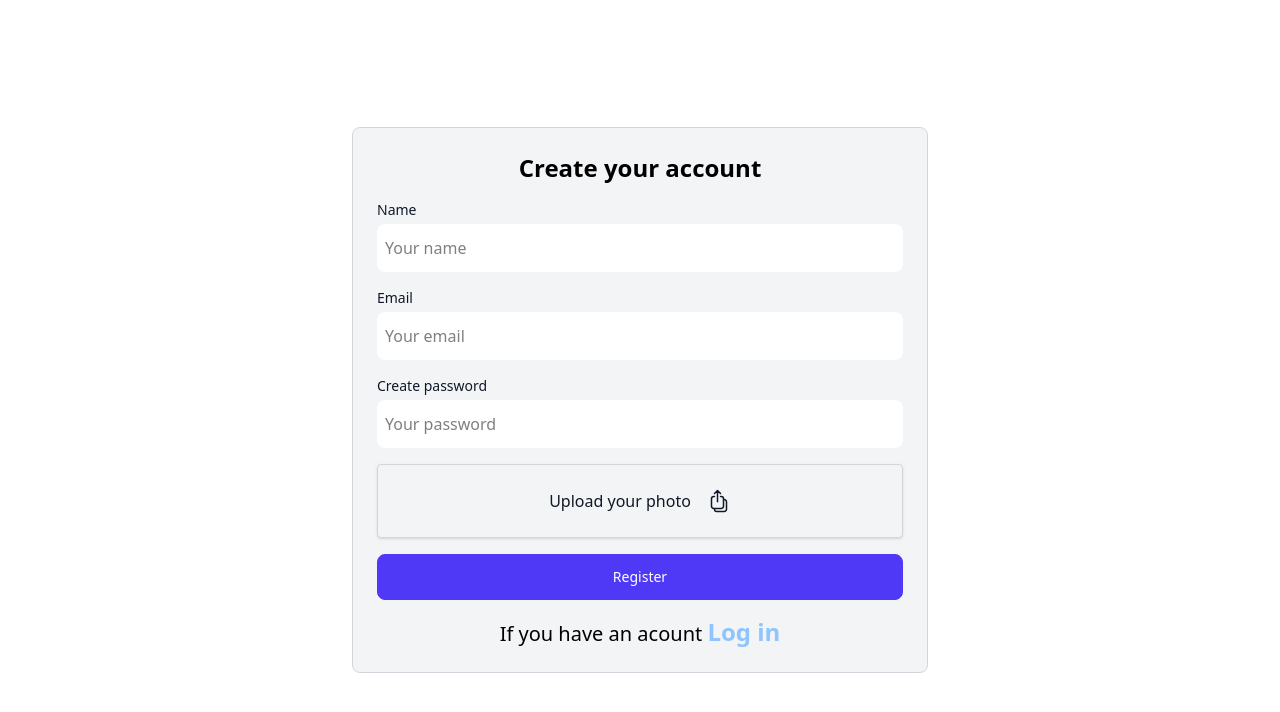
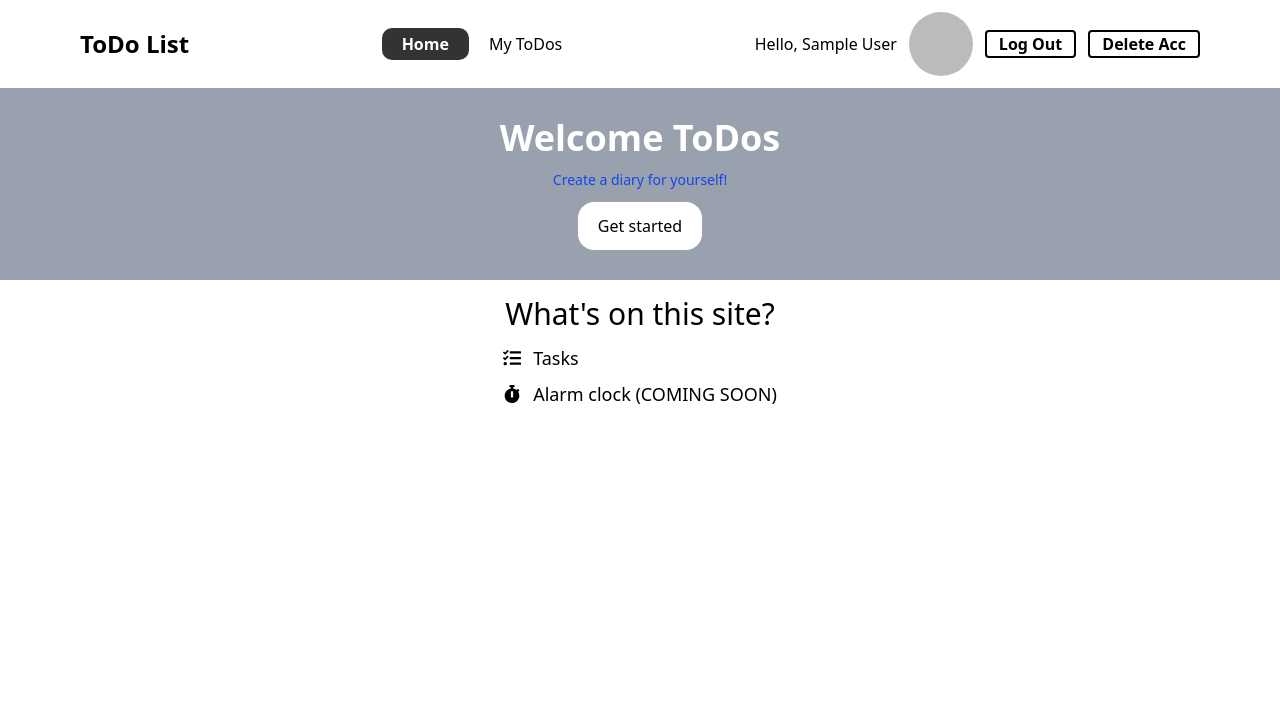
Before and after one commit to AbuBakrCodder/firebase2, a React (Vite) app: page / in a window 1280 px wide. Before the commit this address led to /register. Shown: the top 712 px of the page. Built offline with nearby package versions, Linux system fonts and the light colour scheme; no server answers; sample sign-in values are in the browser's storage.

Commit message:
big update

```diff
--- a/src/App.jsx
+++ b/src/App.jsx
@@ -5,15 +5,14 @@ import MyToDos from "./pages/MyToDos"
 import Login from "./pages/Login"
 import Register from "./pages/Register"
 import ProjectRoute from "./components/ProjectRoute"
-import { useState } from "react"
-
+import { useGlobalContext } from "./hooks/useGlobalContext.js"
 function App() {
-  const [user, setUser] = useState(false)
+  const {user} = useGlobalContext()
 
   const router = createBrowserRouter([{
     path: "/",
-    element: <ProjectRoute user={user} setUser={setUser}>
-      <Layout setUser={setUser}/>
+    element: <ProjectRoute user={user}>
+      <Layout/>
     </ProjectRoute>,
     children: [
       {
@@ -32,7 +31,7 @@ function App() {
   },
   {
     path: "/register",
-    element: user ? <Navigate to="/" /> : <Register setUser={setUser} />
+    element: user ? <Navigate to="/" /> : <Register />
   }
   ])
   return <RouterProvider router={router} />
--- a/src/components/Navbar.jsx
+++ b/src/components/Navbar.jsx
@@ -1,28 +1,67 @@
-import { NavLink, Link } from "react-router-dom"
+import { NavLink, Link, useNavigate } from "react-router-dom"
+import { useAuthState } from "../hooks/useAuthState"
+import { useAuth } from "../hooks/useAuth"
 
 function Navbar() {
-    let user = true
+    const { user, loading } = useAuthState()
+    const { logout, handleDelete } = useAuth()
+    const navigate = useNavigate()
+
+    const handleLogout = async () => {
+        await logout()
+        navigate("/login")
+    }
+
+    const deleteacc = async () => {
+        await handleDelete()
+        navigate("/register")
+    }
+
+    if (loading) {
+        return null // yoki spinner
+    }
+
     return (
         <header>
             <div className="flex justify-between items-center px-20 py-3">
                 <Link className="font-bold text-2xl" to="/">ToDo List</Link>
-                {
-                    user && (
+
+                {/* NAV LINKS */}
+                {user && (
                     <nav className="flex gap-5 items-center">
                         <NavLink className="text-center" to={"/"}>Home</NavLink>
                         <NavLink className="text-center" to={"/myToDos"}>My ToDos</NavLink>
                     </nav>
-                    )
-                }
-                {
-                    user && <div className="flex gap-3 items-center">
-                        <p>Hello, User Name</p>
-                        <img src="https://picsum.photos/400" className="w-16 rounded-full" alt="" />
-                        <button className="border-2 px-3 rounded hover:bg-amber-400 hover:border-amber-300 hover:text-white font-bold active:scale-75">Log Out</button>
+                )}
+
+                {/* USER INFO */}
+                {user && (
+                    <div className="flex gap-3 items-center">
+                        <p>Hello, {user.displayName}</p>
+
+                        <img
+                            src={user.photoURL || "https://picsum.photos/400"}
+                            className="w-16 rounded-full"
+                            alt="user avatar"
+                        />
+
+                        <button
+                            onClick={handleLogout}
+                            className="border-2 px-3 rounded hover:bg-amber-400 hover:border-amber-300 hover:text-white font-bold active:scale-75"
+                        >
+                            Log Out
+                        </button>
+                        <button
+                            onClick={()=>{deleteacc()}}
+                            className="border-2 px-3 rounded hover:bg-red-600 hover:text-white font-bold active:scale-75"
+                        >
+                            Delete Acc
+                        </button>
                     </div>
-                }
-                {
-                    !user && (
+                )}
+
+                {/* AUTH LINKS */}
+                {!user && (
                     <nav className="flex gap-5 items-center">
                         <NavLink className="text-center" to={"/login"}>Login</NavLink>
                         <NavLink className="text-center" to={"/register"}>Sign up</NavLink>
--- /dev/null
+++ b/src/context/GlobalContext.jsx
@@ -0,0 +1,29 @@
+import { createContext, useReducer } from "react";
+
+export const globalcontext = createContext();
+
+function GlobalContextProvider({ children }) {
+
+    const changeState = (state, { type, payload }) => {
+        switch (type) {
+            case "LOGINREGISTER":
+                return { ...state, user: payload };
+            case "LOGOUT":
+                return { ...state, user: null };
+            default:
+                return state;
+        }
+    };
+
+    const [state, dispatch] = useReducer(changeState, {
+        user: null,
+    });
+
+    return (
+        <globalcontext.Provider value={{ ...state, dispatch }}>
+            {children}
+        </globalcontext.Provider>
+    );
+}
+
+export default GlobalContextProvider;
--- a/src/firebase/firebaseConfig.js
+++ b/src/firebase/firebaseConfig.js
@@ -1,5 +1,6 @@
 import { initializeApp } from "firebase/app";
 import { getFirestore } from "firebase/firestore";
+import { getAuth} from "firebase/auth";
 
 // Your web app's Firebase configuration
 const firebaseConfig = {
@@ -14,3 +15,6 @@ const firebaseConfig = {
 // Initialize Firebase
 const app = initializeApp(firebaseConfig);
 export const db = getFirestore(app);
+
+// auth
+export const auth = getAuth();
--- /dev/null
+++ b/src/hooks/useAuth.jsx
@@ -0,0 +1,92 @@
+import { useState } from "react"
+import {
+    createUserWithEmailAndPassword,
+    signInWithEmailAndPassword,
+    signOut,
+    updateProfile
+} from "firebase/auth"
+import { auth } from "../firebase/firebaseConfig"
+import { doc, setDoc, serverTimestamp, deleteDoc} from "firebase/firestore"
+import { db } from "../firebase/firebaseConfig"
+import { deleteUser } from "firebase/auth";
+
+
+export const useAuth = () => {
+    const [loading, setLoading] = useState(false)
+    const [error, setError] = useState(null)
+
+    //  REGISTER
+    const register = async ({ displayname, email, password, imageUrl }) => {
+        try {
+            setLoading(true)
+            setError(null)
+
+            const res = await createUserWithEmailAndPassword(auth, email, password)
+
+            // Firebase Auth profile
+            await updateProfile(res.user, {
+                displayName: displayname,
+                photoURL: imageUrl
+            })
+
+            // Firestore users collection
+            await setDoc(doc(db, "users", res.user.uid), {
+                uid: res.user.uid,
+                displayName: displayname,
+                email,
+                photoURL: imageUrl,
+                createdAt: serverTimestamp()
+            })
+
+            setLoading(false)
+            return res.user
+        } catch (err) {
+            setError(err.message)
+            setLoading(false)
+            throw err
+        }
+    }
+
+    //  LOGIN
+    const login = async (email, password) => {
+        try {
+            setLoading(true)
+            setError(null)
+
+            await signInWithEmailAndPassword(auth, email, password)
+
+            setLoading(false)
+        } catch (err) {
+            setError(err.message)
+            setLoading(false)
+            throw err
+        }
+    }
+
+    //  LOGOUT
+    const logout = async () => {
+        try {
+            await signOut(auth)
+        } catch (err) {
+            setError(err.message)
+        }
+    }
+
+    const handleDelete = async () => {
+        if (!auth.currentUser) return;
+
+        const user = auth.currentUser;
+
+        try {
+            await deleteDoc(doc(db, "users", user.uid));
+            await deleteUser(user);
+
+            alert("Account successfully deleted!");
+        } catch (error) {
+            console.error("Xatolik yuz berdi:", error);
+            alert("Accountni o'chirishda xatolik yuz berdi!");
+        }
+    };
+
+    return { register, login, logout, handleDelete, loading, error }
+}
--- /dev/null
+++ b/src/hooks/useAuthState.js
@@ -0,0 +1,19 @@
+import { useEffect, useState } from "react"
+import { onAuthStateChanged } from "firebase/auth"
+import { auth } from "../firebase/firebaseConfig"
+
+export const useAuthState = () => {
+    const [user, setUser] = useState(null)
+    const [loading, setLoading] = useState(true)
+
+    useEffect(() => {
+        const unsub = onAuthStateChanged(auth, (currentUser) => {
+            setUser(currentUser)
+            setLoading(false)
+        })
+
+        return () => unsub()
+    }, [])
+
+    return { user, loading }
+}
--- /dev/null
+++ b/src/hooks/useGlobalContext.js
@@ -0,0 +1,11 @@
+import { useContext } from "react";
+import { globalcontext } from "../context/GlobalContext";
+
+export const useGlobalContext = () => {
+    const context = useContext(globalcontext);
+    if(!context){
+        throw new Error("useGlobalContext must be used within a GlobalContextProvider");
+    }
+
+    return context;
+}
--- a/src/main.jsx
+++ b/src/main.jsx
@@ -2,10 +2,13 @@ import { createRoot } from 'react-dom/client'
 import './index.css'
 import App from './App.jsx'
 import { Toaster } from 'react-hot-toast'
+import GlobalContext from './context/GlobalContext.jsx'
 
 createRoot(document.getElementById('root')).render(
   <>
-    <App />
+    <GlobalContext>
+      <App />
+    </GlobalContext>
     <Toaster position="top-center" />
   </>
 )
--- a/src/pages/Login.jsx
+++ b/src/pages/Login.jsx
@@ -1,25 +1,82 @@
-import { NavLink } from "react-router-dom";
+import { NavLink, useNavigate } from "react-router-dom"
+import { useState } from "react"
+import { toast } from "react-hot-toast"
+import { useAuth } from "../hooks/useAuth"
 
 function Login() {
+    const [email, setEmail] = useState("")
+    const [password, setPassword] = useState("")
+    const { login, loading } = useAuth()
+    const navigate = useNavigate()
+
+    const handleSubmit = async (e) => {
+        e.preventDefault()
+
+        if (!email || !password) {
+            toast.error("Please fill all fields")
+            return
+        }
+
+        try {
+            await login(email, password)
+            toast.success("Welcome back!")
+            navigate("/")
+        } catch (err) {
+            toast.error(err.message)
+        }
+    }
+
     return (
         <div className="w-screen h-screen flex items-center justify-center">
-            <form action="#" className="mx-auto w-lg space-y-4 rounded-lg border border-gray-300 bg-gray-100 p-6">
+            <form
+                action="#"
+                onSubmit={handleSubmit}
+                className="mx-auto w-lg space-y-4 rounded-lg border border-gray-300 bg-gray-100 p-6"
+            >
                 <h1 className="text-center text-2xl font-bold">Log in</h1>
+
                 <div>
-                    <label className="block text-sm font-medium text-gray-900" htmlFor="email">Email</label>
-
-                    <input className="mt-1 w-full rounded-lg bg-white py-3 px-2 border-gray-300 focus:border-indigo-500 focus:outline-none" id="email" type="email" placeholder="Your email" />
+                    <label className="block text-sm font-medium text-gray-900" htmlFor="email">
+                        Email
+                    </label>
+                    <input
+                        className="mt-1 w-full rounded-lg bg-white py-3 px-2 border-gray-300 focus:border-indigo-500 focus:outline-none"
+                        id="email"
+                        type="email"
+                        placeholder="Your email"
+                        value={email}
+                        onChange={(e) => setEmail(e.target.value)}
+                    />
                 </div>
 
                 <div>
-                    <label className="block text-sm font-medium text-gray-900" htmlFor="pass">Password</label>
+                    <label className="block text-sm font-medium text-gray-900" htmlFor="pass">
+                        Password
+                    </label>
+                    <input
+                        className="mt-1 w-full rounded-lg bg-white py-3 px-2 border-gray-300 focus:border-indigo-500 focus:outline-none"
+                        id="pass"
+                        type="password"
+                        placeholder="Your password"
+                        value={password}
+                        onChange={(e) => setPassword(e.target.value)}
+                    />
+                </div>
 
-                    <input className="mt-1 w-full rounded-lg bg-white py-3 px-2 border-gray-300 focus:border-indigo-500 focus:outline-none" id="pass" type="password" placeholder="Your password" />
-                </div>
-                <button className="block w-full rounded-lg border border-indigo-600 bg-indigo-600 px-12 py-3 text-sm font-medium text-white transition-colors hover:bg-transparent hover:text-indigo-600" type="submit">
-                    Log in
+                <button
+                    disabled={loading}
+                    className="block w-full rounded-lg border border-indigo-600 bg-indigo-600 px-12 py-3 text-sm font-medium text-white transition-colors hover:bg-transparent hover:text-indigo-600 disabled:opacity-50"
+                    type="submit"
+                >
+                    {loading ? "Logging in..." : "Log in"}
                 </button>
-                <p className="text-center text-xl">If you don't have an account, <NavLink className="font-bold text-blue-300 text-2xl" to={"/register"}>Sign up</NavLink></p>
+
+                <p className="text-center text-xl">
+                    If you don't have an account,{" "}
+                    <NavLink className="font-bold text-blue-300 text-2xl" to={"/register"}>
+                        Sign up
+                    </NavLink>
+                </p>
             </form>
         </div>
     )
--- a/src/pages/Register.jsx
+++ b/src/pages/Register.jsx
@@ -2,10 +2,16 @@ import { NavLink } from "react-router-dom"
 import { toast } from "react-hot-toast"
 import { useState } from "react"
 import { useNavigate } from "react-router-dom"
+import { useAuth } from "../hooks/useAuth"
 
-function Register({ setUser }) {
+function Register() {
     const [file, setFile] = useState(null)
     const navigate = useNavigate()
+    const { register } = useAuth()
+    const [displayname, setDisplayname] = useState("")
+    const [email, setEmail] = useState("")
+    const [password, setPassword] = useState("")
+
 
     const handlechange = (e) => {
         setFile(e.target.files[0])
@@ -18,33 +24,41 @@ function Register({ setUser }) {
             toast.error("Please select an image file")
             return
         }
+        if (!displayname || !email || !password) {
+            toast.error("Please fill all fields")
+            return
+        }
 
         const reader = new FileReader()
         reader.readAsDataURL(file)
 
         reader.onload = async () => {
-            const base64 = reader.result.split(',')[1]
+            try {
+                const base64 = reader.result.split(",")[1]
 
-            const formdata = new FormData()
-            formdata.append("key", "5fb1caaa76367162350690221b08d97c")
-            formdata.append("image", base64)
+                const formdata = new FormData()
+                formdata.append("key", "5fb1caaa76367162350690221b08d97c")
+                formdata.append("image", base64)
 
-            try {
                 const res = await fetch("https://api.imgbb.com/1/upload", {
                     method: "POST",
                     body: formdata
                 })
 
                 const data = await res.json()
-                console.log(data)
-                toast.success("Uploaded!")
-                e.target.reset()
-                setFile(null)
-                setUser(true)
+                const imageUrl = data.data.url
+
+                await register({
+                    displayname,
+                    email,
+                    password,
+                    imageUrl
+                })
+
+                toast.success("Account created successfully")
                 navigate("/")
-
             } catch (err) {
-                toast.error(`Failed to upload image: ${err.message}`)
+                toast.error(err.message)
             }
         }
     }
@@ -56,19 +70,19 @@ function Register({ setUser }) {
                 <div>
                     <label className="block text-sm font-medium text-gray-900" htmlFor="name">Name</label>
 
-                    <input className="mt-1 w-full rounded-lg bg-white py-3 px-2 border-gray-300 focus:border-indigo-500 focus:outline-none" id="name" type="text" placeholder="Your name" />
+                    <input className="mt-1 w-full rounded-lg bg-white py-3 px-2 border-gray-300 focus:border-indigo-500 focus:outline-none" onChange={(e) => { setDisplayname(e.target.value) }} id="name" type="text" placeholder="Your name" />
                 </div>
 
                 <div>
                     <label className="block text-sm font-medium text-gray-900" htmlFor="email">Email</label>
 
-                    <input className="mt-1 w-full rounded-lg bg-white py-3 px-2 border-gray-300 focus:border-indigo-500 focus:outline-none" id="email" type="email" placeholder="Your email" />
+                    <input className="mt-1 w-full rounded-lg bg-white py-3 px-2 border-gray-300 focus:border-indigo-500 focus:outline-none" onChange={(e) => setEmail(e.target.value)} id="email" type="email" placeholder="Your email" />
                 </div>
 
                 <div>
                     <label className="block text-sm font-medium text-gray-900" htmlFor="pass">Create password</label>
 
-                    <input className="mt-1 w-full rounded-lg bg-white py-3 px-2 border-gray-300 focus:border-indigo-500 focus:outline-none" id="pass" type="password" placeholder="Your password" />
+                    <input className="mt-1 w-full rounded-lg bg-white py-3 px-2 border-gray-300 focus:border-indigo-500 focus:outline-none" onChange={(e) => setPassword(e.target.value)} id="pass" type="password" placeholder="Your password" />
                 </div>
                 <div>
                     <label htmlFor="File" className="block rounded border border-gray-300 p-4 text-gray-900 shadow-sm sm:p-6">
```
Also changed, not shown: src/components/ProjectRoute.jsx (+6 -4 lines). Lines whose indentation alone changed are shown as unchanged.
